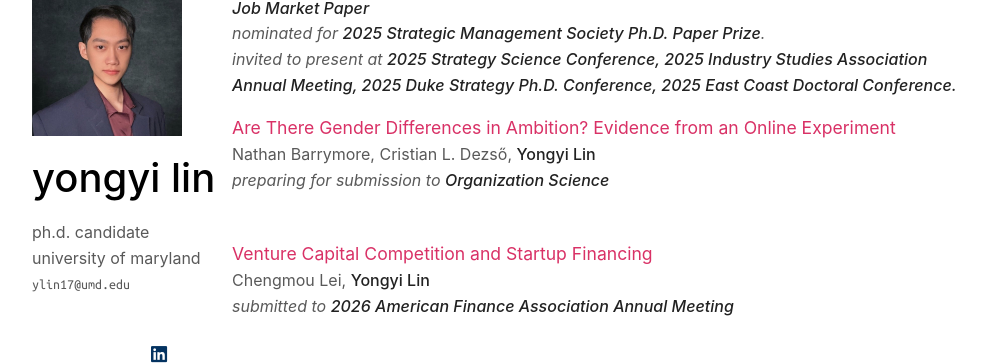
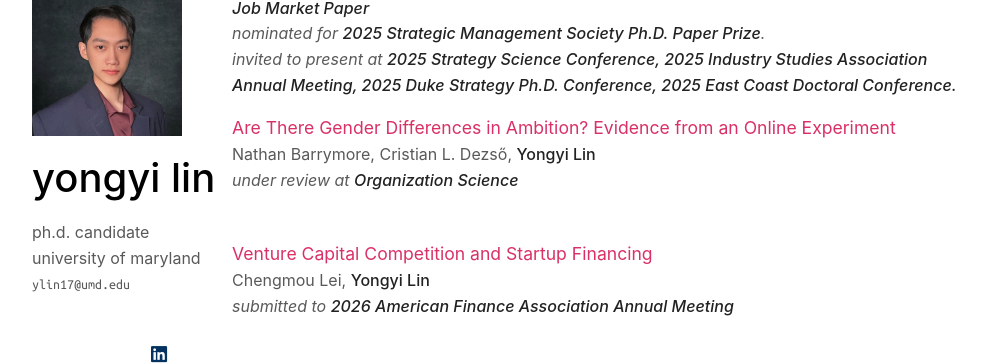
Before and after one commit to yongyi-lin/yongyi-lin.github.io, a Jekyll site: the page built from index.md, in a window 1280 px wide and 900 px high, scrolled down 726 px. Shown: the part 90-454 px from the top of the window, without its empty margins (128-1114 px from the left). Built offline with Jekyll 4.4.1, drawn with Linux system fonts in a browser that asks for light colours; some web fonts are replaced; a style sheet for code colours, icons or effects is not loaded.

Commit message:
Update paper status: Change Organization Science paper from 'preparing for submission' to 'under review'

```diff
--- a/_data/publications.yml
+++ b/_data/publications.yml
@@ -11,7 +11,7 @@ main:
   - title: "Are There Gender Differences in Ambition? Evidence from an Online Experiment"
     authors: Nathan Barrymore, Cristian L. Dezső, <strong>Yongyi Lin</strong>
     conference_short: WIP
-    conference: preparing for submission to <strong>Organization Science</strong>
+    conference: under review at <strong>Organization Science</strong>
     pdf: https://www.dropbox.com/scl/fi/gw13nhie8jxvqxx7pqc9n/ambition-ssrn.pdf?rlkey=va0agimp8trvxo51gwk1sasr7&amp;st=7kpzlx1v&amp;dl=0
 
   - title: "Venture Capital Competition and Startup Financing"
```
